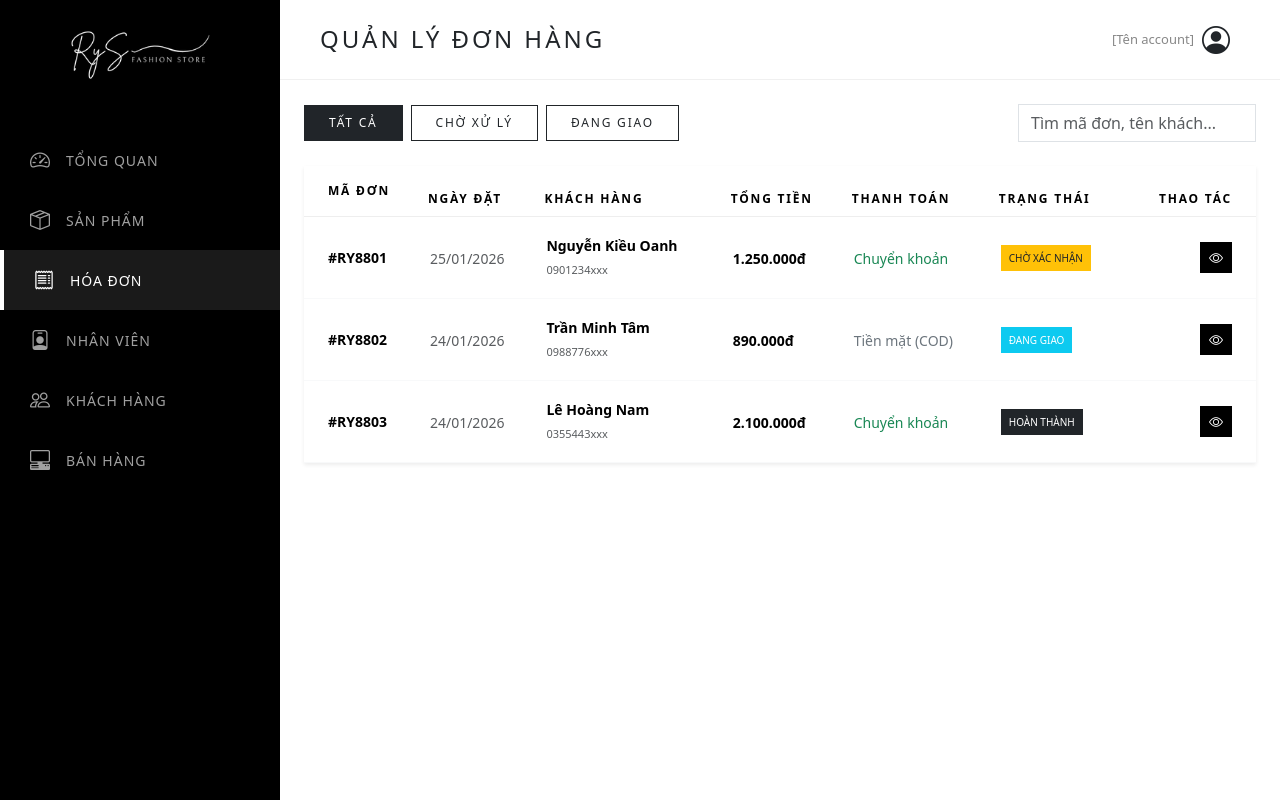
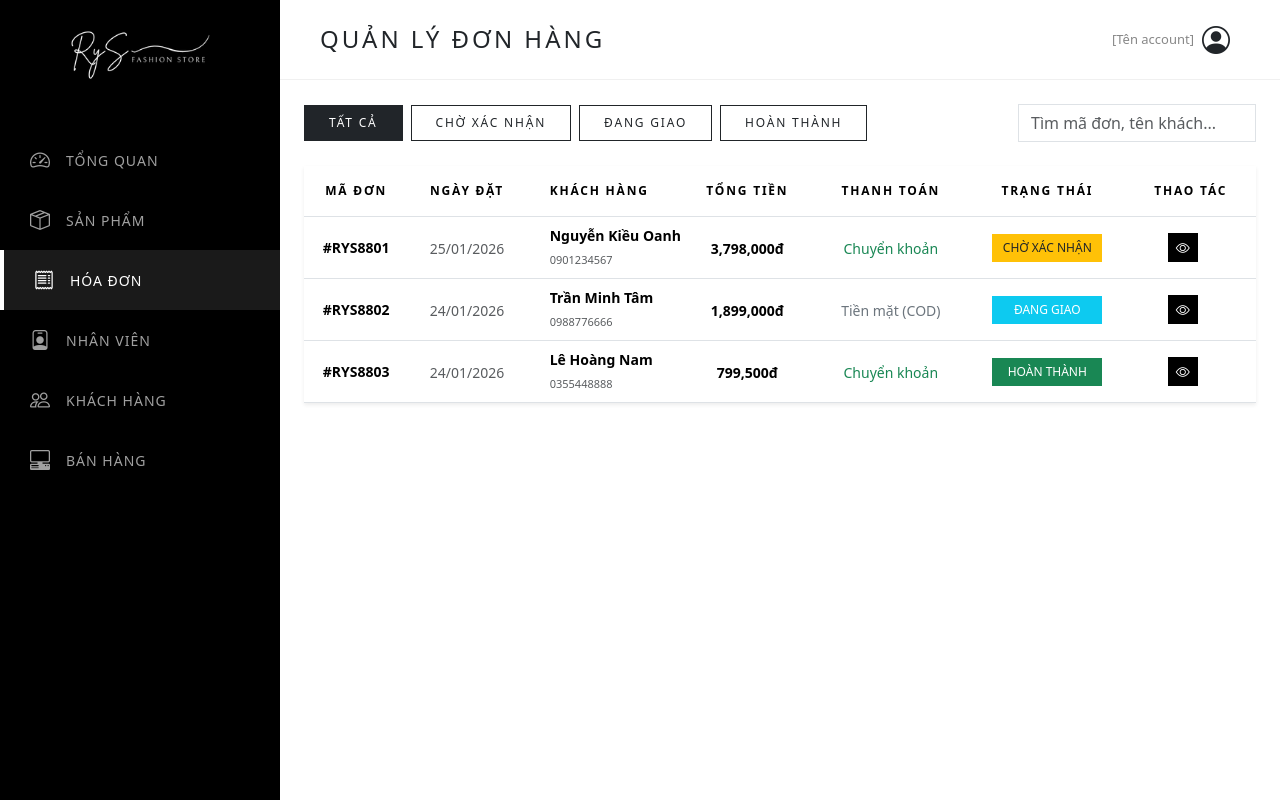
Before and after one commit to nqh1089/RyS-Fashion-Store, a Vue app: page /admin/orders in a window 1280 px wide. Built offline with nearby package versions, Linux system fonts and the light colour scheme.

Commit message:
Admin: Quản lý Hoá đơn

```diff
--- a/src/components/Admin/OrderManagement.vue
+++ b/src/components/Admin/OrderManagement.vue
@@ -2,24 +2,23 @@
   <div class="order-management">
     <div class="d-flex justify-content-between align-items-center mb-4">
       <div class="d-flex gap-2">
-        <button class="btn btn-dark rounded-0 px-4 py-2 small tracking-widest text-uppercase">
-          Tất cả
-        </button>
         <button
-          class="btn btn-outline-dark rounded-0 px-4 py-2 small tracking-widest text-uppercase"
+          v-for="tab in ['Tất cả', 'CHỜ XÁC NHẬN', 'ĐANG GIAO', 'HOÀN THÀNH']"
+          :key="tab"
+          @click="currentFilter = tab"
+          :class="[
+            'btn rounded-0 px-4 py-2 small tracking-widest text-uppercase transition-all',
+            currentFilter === tab ? 'btn-dark' : 'btn-outline-dark',
+          ]"
         >
-          Chờ xử lý
-        </button>
-        <button
-          class="btn btn-outline-dark rounded-0 px-4 py-2 small tracking-widest text-uppercase"
-        >
-          Đang giao
+          {{ tab }}
         </button>
       </div>
       <div class="search-box w-25">
         <input
           type="text"
           class="form-control rounded-0 small"
+          v-model="searchQuery"
           placeholder="Tìm mã đơn, tên khách..."
         />
       </div>
@@ -27,94 +26,248 @@
 
     <div class="card border-0 shadow-sm rounded-0">
       <div class="table-responsive">
-        <table class="table table-hover align-middle mb-0">
+        <table class="table table-hover align-middle mb-0 custom-table">
           <thead>
-            <tr class="text-uppercase tracking-widest small text-secondary bg-light">
-              <th class="ps-4 py-3">Mã đơn</th>
-              <th>Ngày đặt</th>
-              <th>Khách hàng</th>
-              <th>Tổng tiền</th>
-              <th>Thanh toán</th>
-              <th>Trạng thái</th>
-              <th class="text-end pe-4">Thao tác</th>
+            <tr class="text-uppercase tracking-widest small text-secondary bg-light border-bottom">
+              <th class="text-center py-3" style="width: 80px">Mã đơn</th>
+              <th class="text-center py-3" style="width: 90px">Ngày đặt</th>
+              <th class="ps-4 py-3" style="width: 120px">Khách hàng</th>
+              <th class="text-center py-3" style="width: 100px">Tổng tiền</th>
+              <th class="text-center py-3" style="width: 120px">Thanh toán</th>
+              <th class="text-center py-3" style="width: 120px">Trạng thái</th>
+              <th class="text-center py-3" style="width: 100px">Thao tác</th>
             </tr>
           </thead>
           <tbody>
-            <tr v-for="order in orders" :key="order.id">
-              <td class="ps-4 fw-bold small">#{{ order.id }}</td>
-              <td>
+            <tr v-for="order in filteredOrders" :key="order.id">
+              <td class="text-center fw-bold small">#{{ order.id }}</td>
+              <td class="text-center">
                 <span class="small text-muted">{{ order.date }}</span>
               </td>
-              <td>
+              <td class="ps-4">
                 <p class="mb-0 small fw-bold">{{ order.customer }}</p>
                 <small class="text-muted" style="font-size: 11px">{{ order.phone }}</small>
               </td>
-              <td>
+              <td class="text-center">
                 <span class="fw-bold small">{{ order.total }}</span>
               </td>
-              <td>
+              <td class="text-center">
                 <span :class="order.payClass" class="small">{{ order.payment }}</span>
               </td>
-              <td>
-                <span
-                  :class="order.statusClass"
-                  class="badge rounded-0 fw-normal p-2"
-                  style="font-size: 10px"
-                >
+              <td class="text-center">
+                <span :class="['badge rounded-0 fw-normal p-2 status-badge', order.statusClass]">
                   {{ order.status }}
                 </span>
               </td>
-              <td class="text-end pe-4">
-                <button class="btn btn-sm btn-rys-dark" title="Xem chi tiết">
+              <td class="text-center pe-4">
+                <button
+                  class="btn btn-sm btn-rys-dark"
+                  @click="viewDetail(order)"
+                  title="Xem chi tiết"
+                >
                   <i class="bi bi-eye"></i>
                 </button>
+              </td>
+            </tr>
+            <tr v-if="filteredOrders.length === 0">
+              <td colspan="7" class="text-center py-5 text-muted small">
+                Không tìm thấy đơn hàng nào.
               </td>
             </tr>
           </tbody>
         </table>
       </div>
     </div>
+
+    <div class="modal fade" id="orderDetailModal" tabindex="-1" aria-hidden="true">
+      <div class="modal-dialog modal-lg modal-dialog-centered">
+        <div class="modal-content rounded-0 border-0 shadow" v-if="selectedOrder">
+          <div class="modal-header bg-light border-bottom-0">
+            <h5 class="modal-title fw-bold text-uppercase small tracking-widest">
+              Chi tiết đơn hàng #{{ selectedOrder.id }}
+            </h5>
+            <button
+              type="button"
+              class="btn-close small"
+              data-bs-dismiss="modal"
+              aria-label="Close"
+            ></button>
+          </div>
+          <div class="modal-body p-4">
+            <div class="row mb-4">
+              <div class="col-md-6 border-end">
+                <h6 class="fw-bold small text-uppercase mb-3">Thông tin khách hàng</h6>
+                <p class="small mb-1"><strong>Họ tên:</strong> {{ selectedOrder.customer }}</p>
+                <p class="small mb-1"><strong>Số điện thoại:</strong> {{ selectedOrder.phone }}</p>
+                <p class="small mb-1"><strong>Địa chỉ:</strong> {{ selectedOrder.address }}</p>
+              </div>
+              <div class="col-md-6 ps-md-4">
+                <h6 class="fw-bold small text-uppercase mb-3">Thông tin thanh toán</h6>
+                <p class="small mb-1"><strong>Hình thức:</strong> {{ selectedOrder.payment }}</p>
+                <p class="small mb-1">
+                  <strong>Trạng thái:</strong>
+                  <span :class="['badge rounded-0 fw-normal ms-2', selectedOrder.statusClass]">{{
+                    selectedOrder.status
+                  }}</span>
+                </p>
+                <p class="small mb-1"><strong>Ngày đặt:</strong> {{ selectedOrder.date }}</p>
+              </div>
+            </div>
+
+            <br />
+            <h6 class="fw-bold small text-uppercase mb-3">Sản phẩm đã mua</h6>
+            <div class="table-responsive border">
+              <table class="table table-sm align-middle mb-0">
+                <thead class="bg-light">
+                  <tr class="small text-muted">
+                    <th class="ps-3 py-2">Sản phẩm</th>
+                    <th class="text-center py-2">Số lượng</th>
+                    <th class="text-center py-2">Thành tiền</th>
+                  </tr>
+                </thead>
+                <tbody>
+                  <tr v-for="(item, index) in selectedOrder.items" :key="index">
+                    <td class="ps-3 py-3">
+                      <div class="d-flex align-items-center">
+                        <img
+                          :src="item.imgMain"
+                          class="me-3 border shadow-sm"
+                          style="width: 50px; height: 70px; object-fit: cover"
+                        />
+                        <div>
+                          <p class="small fw-bold mb-0 text-uppercase">{{ item.name }}</p>
+                          <small class="text-muted"
+                            >Size: {{ item.size }} / Màu: {{ item.color }}</small
+                          >
+                        </div>
+                      </div>
+                    </td>
+                    <td class="text-center small">{{ item.quantity }}</td>
+                    <td class="text-center pe-3 small fw-bold">{{ item.price }}</td>
+                  </tr>
+                </tbody>
+                <tfoot class="bg-light">
+                  <tr>
+                    <td colspan="2" class="text-center py-2 small fw-bold">Tổng cộng:</td>
+                    <td class="text-center pe-3 py-2 fw-bold text-danger">
+                      {{ selectedOrder.total }}
+                    </td>
+                  </tr>
+                </tfoot>
+              </table>
+            </div>
+          </div>
+        </div>
+      </div>
+    </div>
   </div>
 </template>
 
 <script setup>
-import { ref } from 'vue'
+import { ref, computed, onMounted } from 'vue'
+import { Modal } from 'bootstrap'
 
+const searchQuery = ref('')
+const currentFilter = ref('Tất cả')
+const selectedOrder = ref(null)
+let detailModal = null
+
+// LIST DỮ LIỆU FIX CỨNG
 const orders = ref([
   {
-    id: 'RY8801',
+    id: 'RYS8801',
     date: '25/01/2026',
     customer: 'Nguyễn Kiều Oanh',
-    phone: '0901234xxx',
-    total: '1.250.000đ',
+    phone: '0901234567',
+    address: '123 Đường ABC, Quận X, TP. HCM',
+    total: '3,798,000đ',
     payment: 'Chuyển khoản',
     payClass: 'text-success',
     status: 'CHỜ XÁC NHẬN',
     statusClass: 'bg-warning text-dark',
+    items: [
+      {
+        id: '1',
+        name: 'ÁO DÀI 4 TÀ PHỐI HOẠ TIẾT',
+        price: '1,899,000đ',
+        color: 'Hồng',
+        imgMain: '/src/assets/Shop/1.1_ao_dai_4_ta_phoi_hoa_tiet.jpg',
+        quantity: 1,
+      },
+      {
+        id: '9',
+        name: 'ÁO DÀI KIM SA',
+        price: '1,899,000đ',
+        color: 'Đỏ',
+        imgMain: '/src/assets/Shop/9.1_ao_dai_kim_sa.jpg',
+        quantity: 1,
+      },
+    ],
   },
   {
-    id: 'RY8802',
+    id: 'RYS8802',
     date: '24/01/2026',
     customer: 'Trần Minh Tâm',
-    phone: '0988776xxx',
-    total: '890.000đ',
+    phone: '0988776666',
+    address: '456 Phố Y, Quận Hai Bà Trưng, Hà Nội',
+    total: '1,899,000đ',
     payment: 'Tiền mặt (COD)',
     payClass: 'text-secondary',
     status: 'ĐANG GIAO',
     statusClass: 'bg-info text-white',
+    items: [
+      {
+        id: '3',
+        name: 'ÁO DÀI GẤM HỒNG',
+        price: '1,899,000đ',
+        color: 'Hồng',
+        imgMain: '/src/assets/Shop/3.1_ao_dai_gam_hong.jpg',
+        quantity: 1,
+      },
+    ],
   },
   {
-    id: 'RY8803',
+    id: 'RYS8803',
     date: '24/01/2026',
     customer: 'Lê Hoàng Nam',
-    phone: '0355443xxx',
-    total: '2.100.000đ',
+    phone: '0355448888',
+    address: '789 Đường Z, Quận Liên Chiểu, Đà Nẵng',
+    total: '799,500đ',
     payment: 'Chuyển khoản',
     payClass: 'text-success',
     status: 'HOÀN THÀNH',
-    statusClass: 'bg-dark text-white',
+    statusClass: 'bg-success text-white',
+    items: [
+      {
+        id: '7',
+        name: 'ÁO DÀI ĐỎ CỔ TẾT',
+        price: '799,500đ',
+        color: 'Đỏ',
+        imgMain: '/src/assets/Shop/7.1_ao_dai_do_co_tet.jpg',
+        quantity: 1,
+      },
+    ],
   },
 ])
+
+onMounted(() => {
+  detailModal = new Modal(document.getElementById('orderDetailModal'))
+})
+
+const filteredOrders = computed(() => {
+  return orders.value.filter((order) => {
+    const matchSearch =
+      order.customer.toLowerCase().includes(searchQuery.value.toLowerCase()) ||
+      order.id.toLowerCase().includes(searchQuery.value.toLowerCase())
+    const matchFilter = currentFilter.value === 'Tất cả' || order.status === currentFilter.value
+    return matchSearch && matchFilter
+  })
+})
+
+const viewDetail = (order) => {
+  selectedOrder.value = order
+  detailModal.show()
+}
 </script>
 
 <style scoped>
@@ -122,28 +275,35 @@ const orders = ref([
   letter-spacing: 0.15em;
   font-size: 0.75rem;
 }
-
-.table thead th {
-  border-bottom: 1px solid #eee;
+.custom-table {
+  table-layout: fixed;
+  width: 100%;
 }
-
-.table tbody td {
-  padding: 18px 10px;
-  border-bottom: 1px solid #f8f9fa;
+.custom-table th,
+.custom-table td {
+  overflow: hidden;
+  text-overflow: ellipsis;
+  white-space: nowrap;
 }
-
+.status-badge {
+  /* border-radius: 10; */
+  min-width: 110px;
+  display: inline-block;
+  text-align: center;
+}
 .btn-rys-dark {
   background-color: #000;
   color: #fff;
   border-radius: 0;
   transition: 0.3s;
+  border: none;
 }
-
 .btn-rys-dark:hover {
   background-color: #444;
 }
-
-/* Tùy chỉnh input focus theo style RyS */
+.transition-all {
+  transition: all 0.2s ease;
+}
 .form-control:focus {
   box-shadow: none;
   border-color: #000;
```
